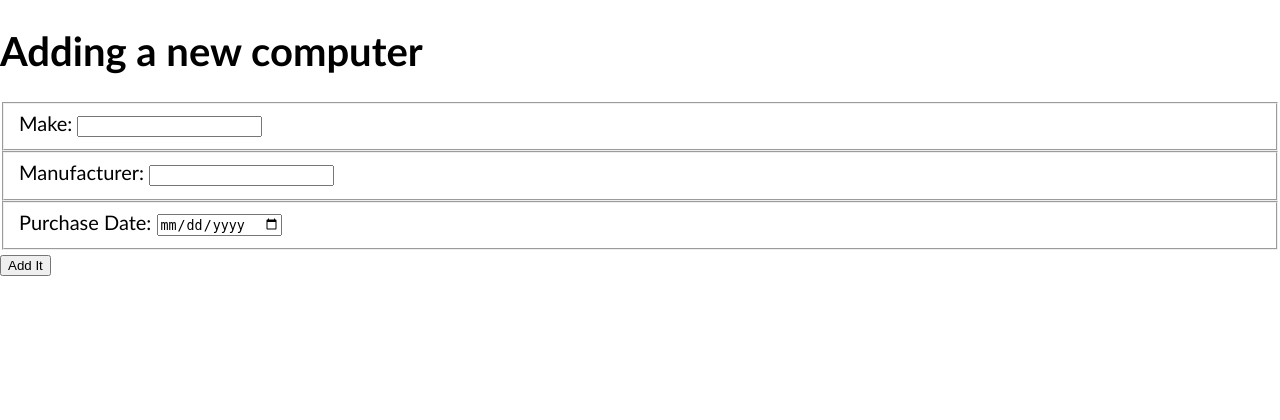
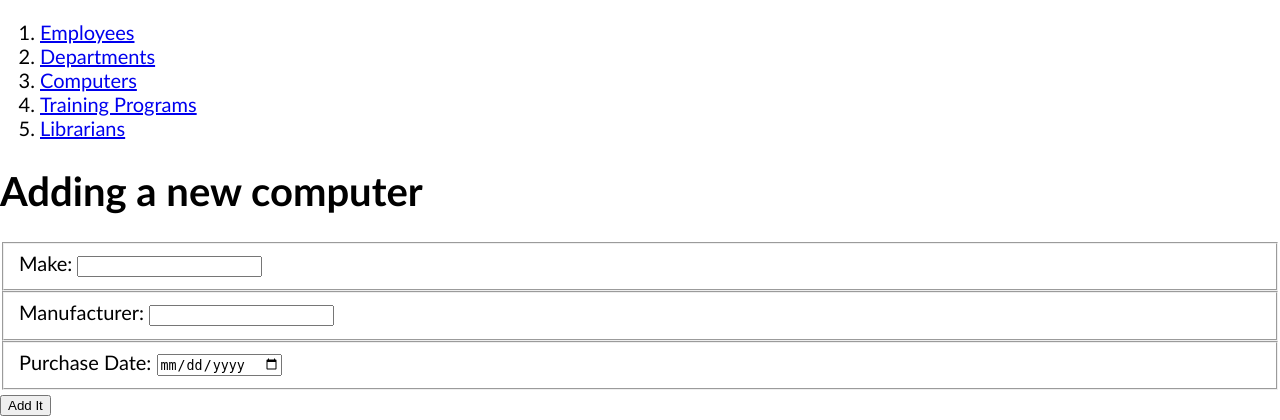
Before and after one commit to nss-day-cohort-38/bangazon-workforce-management-aquarii-star-system, a Django app: page /computer/form in a window 1280 px wide. Shown: the top 420 px of the page. Run offline with Django 3.2, Linux system fonts and the light colour scheme.

Commit message:
commiting for a pull request review

```diff
--- a/hrapp/templates/shared/base.html
+++ b/hrapp/templates/shared/base.html
@@ -14,6 +14,16 @@
 
 <body>
 
+    <nav id="site-nav">
+        <ol class="navList">
+            <li class="navList__route"><a href="{% url 'hrapp:employees' %}">Employees</a></li>
+            <li class="navList__route"><a href="{% url 'hrapp:departments' %}">Departments</a></li>
+            <li class="navList__route"><a href="{% url 'hrapp:computers' %}">Computers</a></li>
+            <li class="navList__route"><a href="{% url 'hrapp:training_programs' %}">Training Programs</a></li>
+            <li class="navList__route"><a href="{% url 'hrapp:librarians' %}">Librarians</a></li>
+        </ol>
+    </nav>
+
     {% block content %}
     {% endblock %}
 
```
Also changed, not shown: 1 other file.
